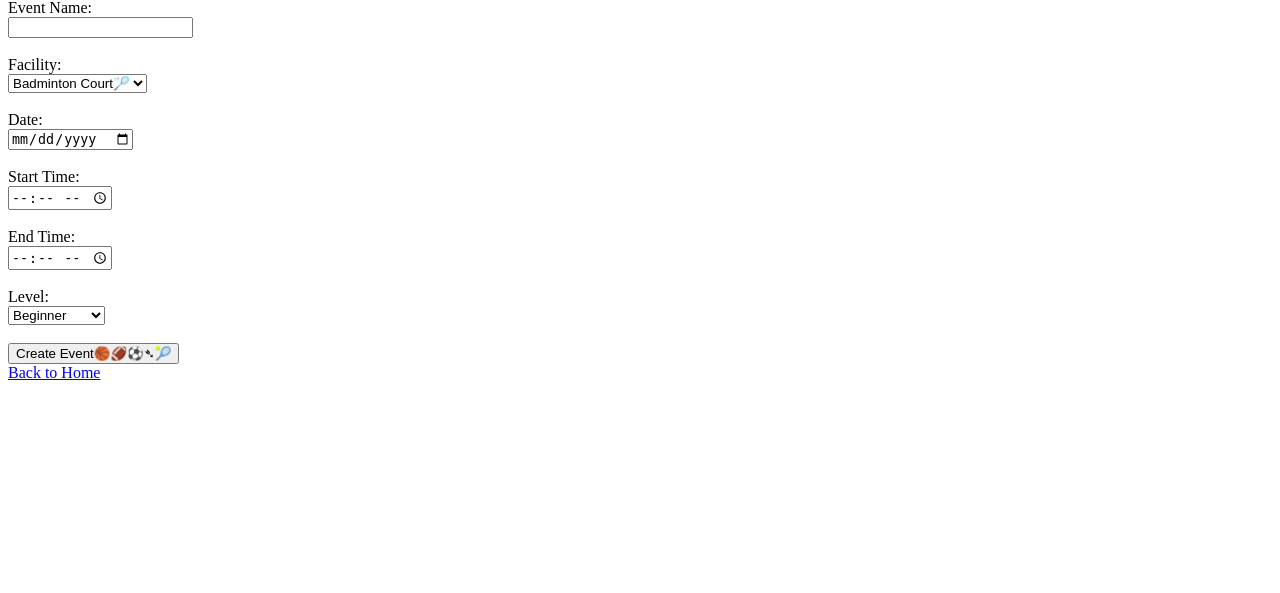
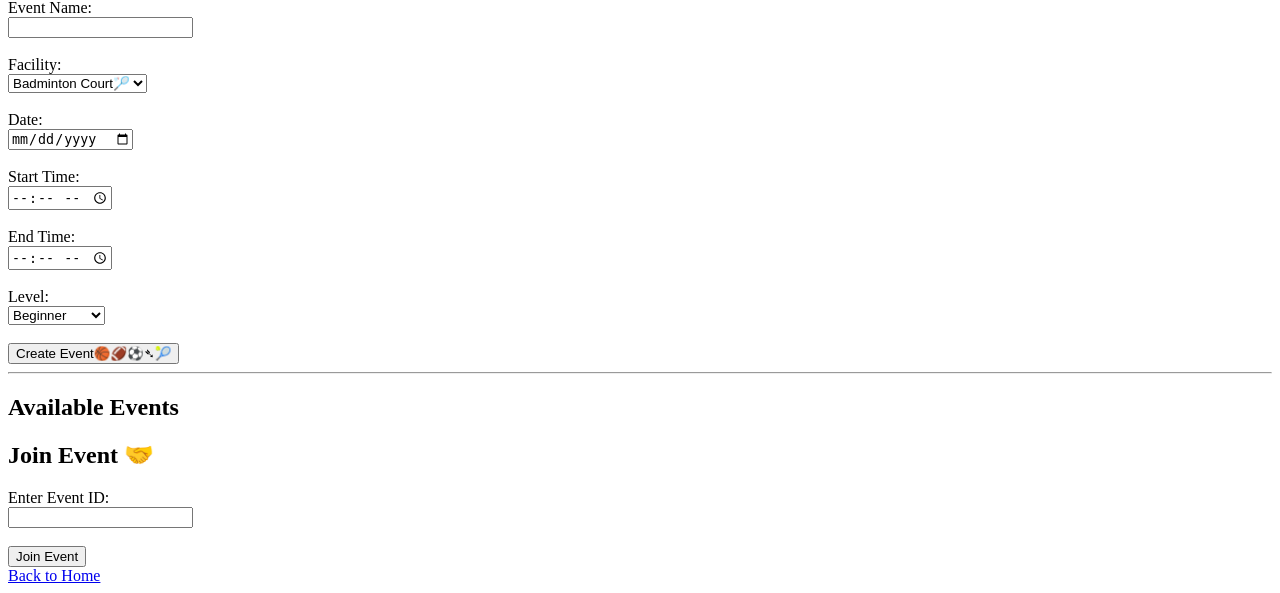
Before and after one commit to Darshhh05/GitExercise-SquadUp, a Flask app: page /booking in a window 1280 px wide. Shown: the part 430-1023 px from the top of the page. Before the commit the page ends 810 px from the top, so only its background shows below. Run offline with Flask 3, Linux system fonts and the light colour scheme.

Commit message:
Tanushiya updated templates/booking.html

```diff
--- a/templates/booking.html
+++ b/templates/booking.html
@@ -70,6 +70,29 @@
         <button type="submit">Create Event🏀🏈⚽➴🎾</button>
     </form>
 
+    <hr>
+    <h2>Available Events</h2>
+
+{% for event in events %}
+    <p>
+        ID: {{ event.id }} <br>
+        Name: {{ event.name }} <br>
+        Facility: {{ event.facility }} <br>
+        Date: {{ event.date }} <br>
+        Time: {{ event.start_time }} - {{ event.end_time }}
+    </p>
+    <hr>
+{% endfor %}
+<h2>Join Event 🤝</h2>
+
+<form method="POST" action="/join_event">
+
+    <label>Enter Event ID:</label><br>
+    <input type="number" name="event_id" required><br><br>
+
+    <button type="submit">Join Event</button>
+</form>
+
     <a href="{{ url_for('home') }}">Back to Home</a>
 
 
```
